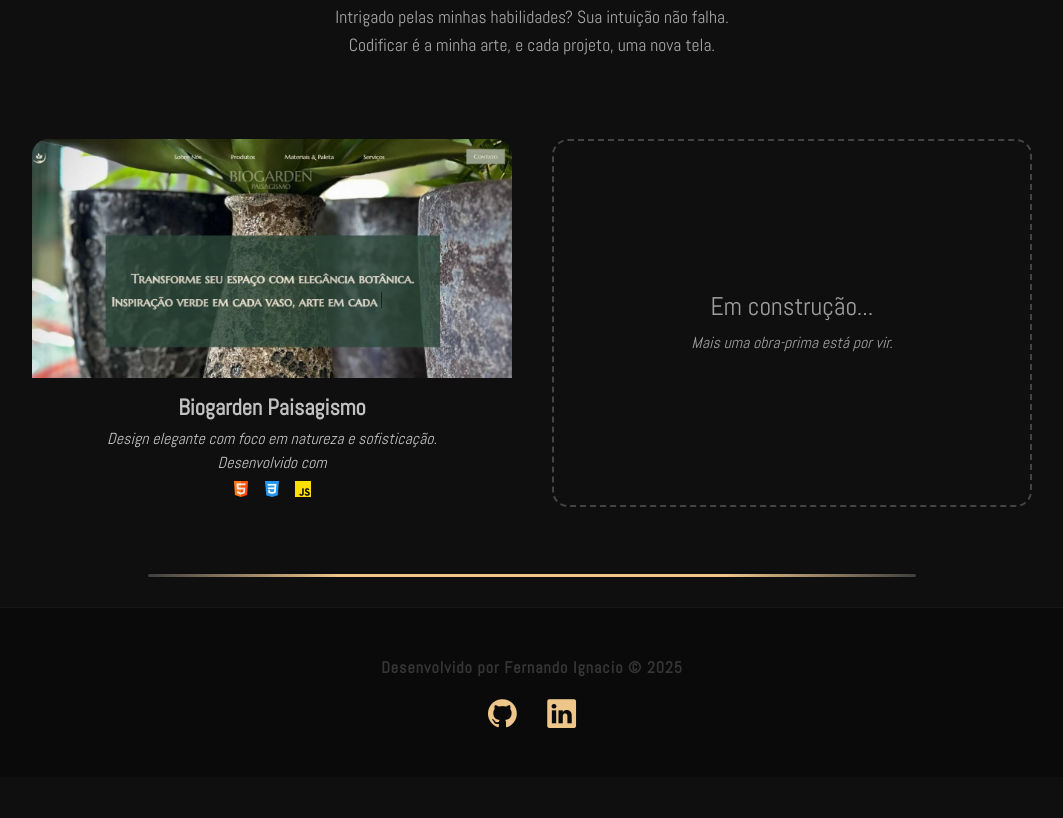
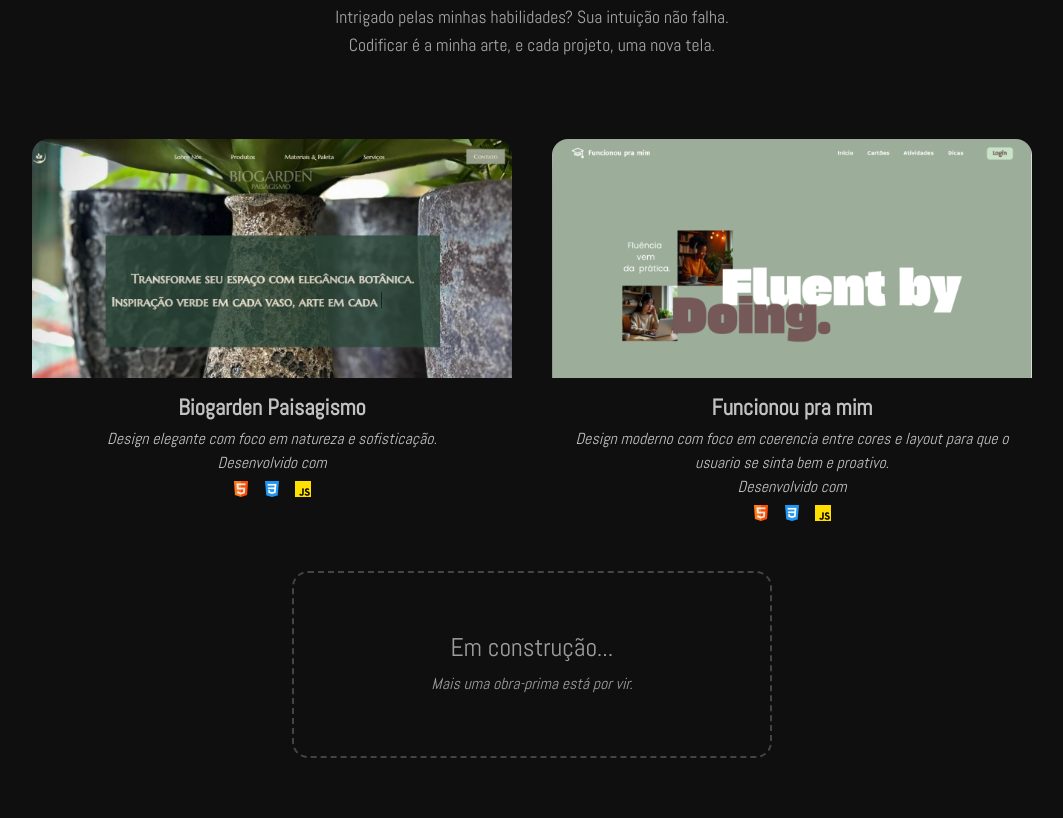
Before and after one commit to feernandoignacio/Portifolio, a plain HTML site: page index.html in a window 1280 px wide. Shown: the part 3202-4020 px from the top of the page, without its empty margins (108-1171 px from the left). Drawn offline with nearby package versions, Linux system fonts and the light colour scheme.

Commit message:
novo-projeto

```diff
--- a/index.html
+++ b/index.html
@@ -293,6 +293,33 @@
 
             </div>
 
+
+
+            <div class="quadro-preview">
+                <a href="https://feernandoignacio.github.io/Funcionou-pra-mim/" class="link-projeto" target="_blank">
+                    <img src="assets/img/previewer-funcionou-pra-mim.png" alt="Preview do Projeto">
+                </a>
+                <div class="legenda-hover">
+                    <h3 data-i18n="projeto-nome1">Funcionou pra mim</h3>
+                    <span data-i18n="projeto-legenda1">
+                        Design moderno com foco em coerencia entre cores e layout para que o usuario se sinta bem e
+                        proativo.<br>
+                        Desenvolvido com
+                        <div class="icones-legenda">
+                            <img src="./assets/img/html.png" alt="HTML" class="icon-tec">
+                            <img src="./assets/img/css.png" alt="CSS" class="icon-tec">
+                            <img src="./assets/img/js.png" alt="JS" class="icon-tec">
+                        </div>
+
+
+                    </span>
+                </div>
+
+
+            </div>
+
+
+
             <!-- Quadro 2 -->
             <div class="quadro-preview quadro-futuro">
                 <div class="quadro-futuro-conteudo">
```
Also changed, not shown: assets/img/previewer-funcionou-pra-mim.png (added).
